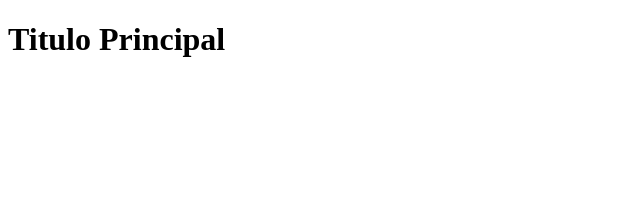
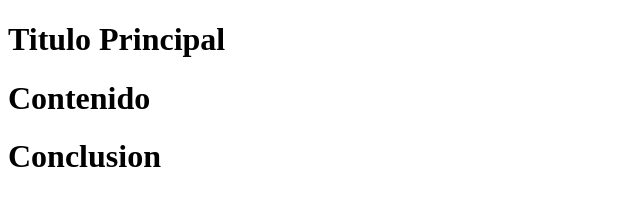
Before and after one commit to camiloruiz06-jpg/PAGINA_Git_Jueves_2025_2, a plain HTML site: page index.html in a window 1280 px wide. Shown: the whole page, without its empty margins (0-640 px from the left). Drawn offline with Linux system fonts and the light colour scheme.

Commit message:
Tercer commit

```diff
--- a/index.html
+++ b/index.html
@@ -7,5 +7,7 @@
 </head>
 <body>
     <h1>Titulo Principal</h1>
+    <h1>Contenido</h1>
+    <h1>Conclusion</h1>
 </body>
 </html>
```
